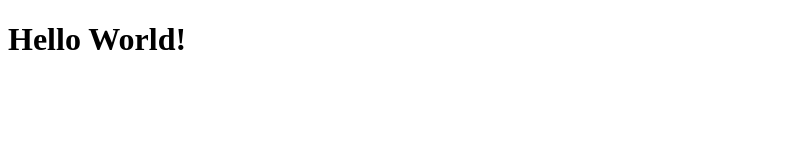
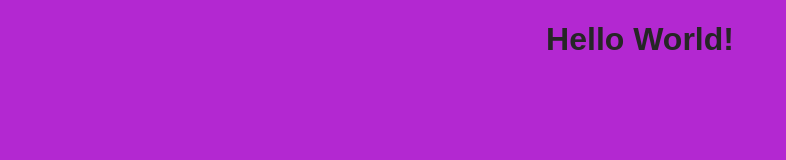
Before and after one commit to adarshherohoo/names_fest, a plain HTML site: page index.html in a window 1280 px wide. Shown: the whole page, without its empty margins (0-786 px from the left). Drawn offline with Linux system fonts and the light colour scheme.

Commit message:
Update index.html
added some styles

```diff
--- a/index.html
+++ b/index.html
@@ -3,7 +3,17 @@
 <head>
   <meta charset="UTF-8">
   <meta name="viewport" content="width=device-width, initial-scale=1.0">
-  <title>Hello</title>
+  <title>Hello World!</title>
+  <style>
+    h1{
+      font-family: Arial;
+      text-align:center;
+      color:#262626;
+    }
+    body{
+      background-color: #b328d1;
+    }
+  </style>
 </head>
 <body>
   <h1>Hello World!</h1>
```
